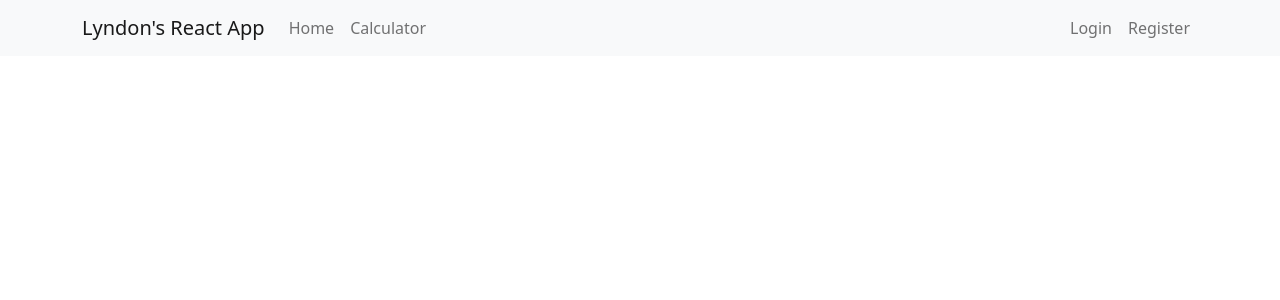
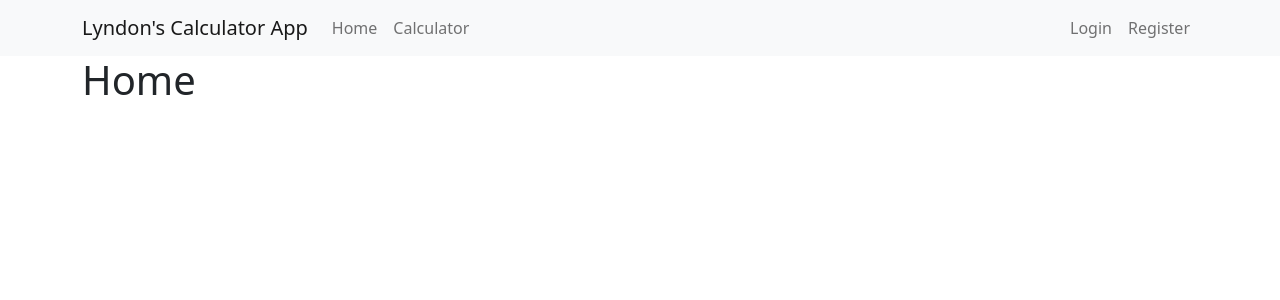
Before and after one commit to WXLyndon/react-calculator-app, a React (Create React App) app: page / in a window 1280 px wide. Shown: the top 300 px of the page. Built offline with nearby package versions, Linux system fonts and the light colour scheme.

Commit message:
Implement the routes for each components in Navbar.

```diff
--- a/src/components/App.jsx
+++ b/src/components/App.jsx
@@ -1,5 +1,11 @@
 import React, { Component } from "react";
 import Navbar from "./Navbar";
+import { Routes, Route, Navigate } from "react-router-dom";
+import Home from "./contents/Home";
+import Calculator from "./contents/Calculator";
+import Login from "./contents/Login";
+import Register from "./contents/Register";
+import NotFound from "./contents/NotFound";
 
 class App extends Component {
   state = {};
@@ -7,6 +13,18 @@ class App extends Component {
     return (
       <React.Fragment>
         <Navbar />
+
+        <div className="container">
+          <Routes>
+            <Route path="/" element={<Home />} />
+            <Route path="/home" element={<Home />} />
+            <Route path="/calculator" element={<Calculator />} />
+            <Route path="login" element={<Login />} />
+            <Route path="register" element={<Register />} />
+            <Route path="404" element={<NotFound />} />
+            <Route path="*" element={<Navigate replace to="/404" />} />
+          </Routes>
+        </div>
       </React.Fragment>
     );
   }
--- a/src/components/Navbar.jsx
+++ b/src/components/Navbar.jsx
@@ -8,7 +8,7 @@ class Navbar extends Component {
       <nav className="navbar navbar-expand-lg navbar-light bg-light">
         <div className="container">
           <Link className="navbar-brand" to="/">
-            Lyndon's React App
+            Lyndon's Calculator App
           </Link>
           <button
             className="navbar-toggler"
```
